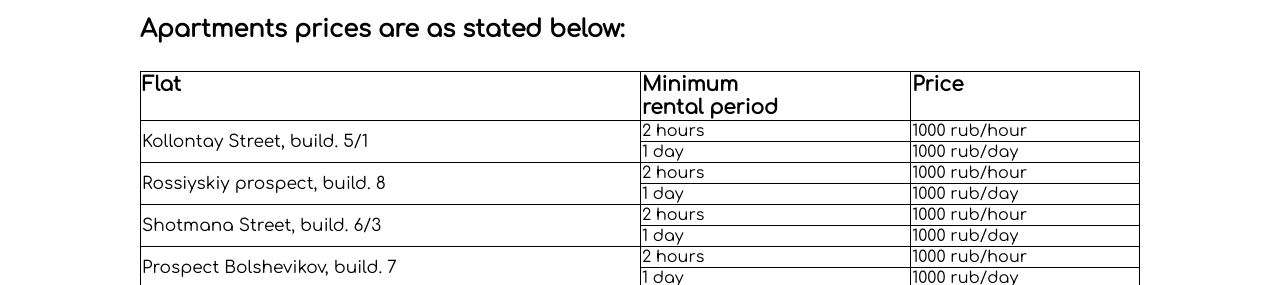
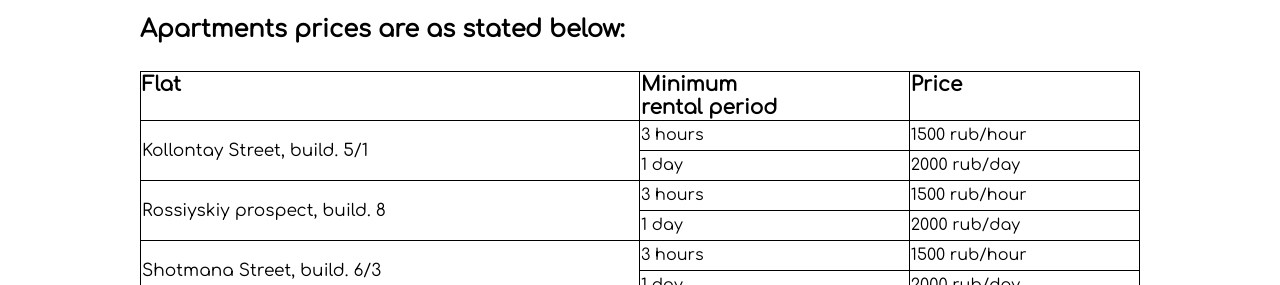
Before and after one commit to dariasim/flat-website, a plain HTML site: page en/prices.html in a window 1280 px wide. Shown: the part 515-800 px from the top of the page. Drawn offline with Linux system fonts and the light colour scheme.

Commit message:
Final changes.

```diff
--- a/en/prices.html
+++ b/en/prices.html
@@ -62,39 +62,39 @@
               </tr>
               <tr>
                 <td rowspan="2"><a href="flats/kollontay1.html">Kollontay Street, build. 5/1</a></td>
-                <td>2 hours</td>
-                <td>1000 rub/hour</td>
+                <td>3 hours</td>
+                <td>1500 rub/hour</td>
               </tr>
               <tr>
                 <td>1 day</td>
-                <td>1000 rub/day</td>
+                <td>2000 rub/day</td>
               </tr>
               <tr>
                 <td rowspan="2" ><a href="flats/rossiyskiy8.html">Rossiyskiy prospect, build. 8</a></td>
-                <td>2 hours</td>
-                <td>1000 rub/hour</td>
+                <td>3 hours</td>
+                <td>1500 rub/hour</td>
               </tr>
               <tr>
                 <td>1 day</td>
-                <td>1000 rub/day</td>
+                <td>2000 rub/day</td>
               </tr>
               <tr>
                 <td rowspan="2"><a href="flats/shotmana3.html">Shotmana Street, build. 6/3</a></td>
-                <td>2 hours</td>
-                <td>1000 rub/hour</td>
+                <td>3 hours</td>
+                <td>1500 rub/hour</td>
               </tr>
               <tr>
                 <td>1 day</td>
-                <td>1000 rub/day</td>
+                <td>2000 rub/day</td>
               </tr>
               <tr>
                 <td rowspan="2"><a href="flats/bolshevikov7.html">Prospect Bolshevikov, build. 7</a></td>
-                <td>2 hours</td>
-                <td>1000 rub/hour</td>
+                <td>3 hours</td>
+                <td>1500 rub/hour</td>
               </tr>
               <tr>
                 <td>1 day</td>
-                <td>1000 rub/day</td>
+                <td>2000 rub/day</td>
               </tr>
         </table>
 
--- a/flat.css
+++ b/flat.css
@@ -281,6 +281,7 @@ table.price th {
 table.price tr {
 border: 1px solid black;
     margin: 10px auto;
+    height: 30px;
 }
 
 
```
Also changed, not shown: ru/prices.html (+12 -12 lines), README.md.
